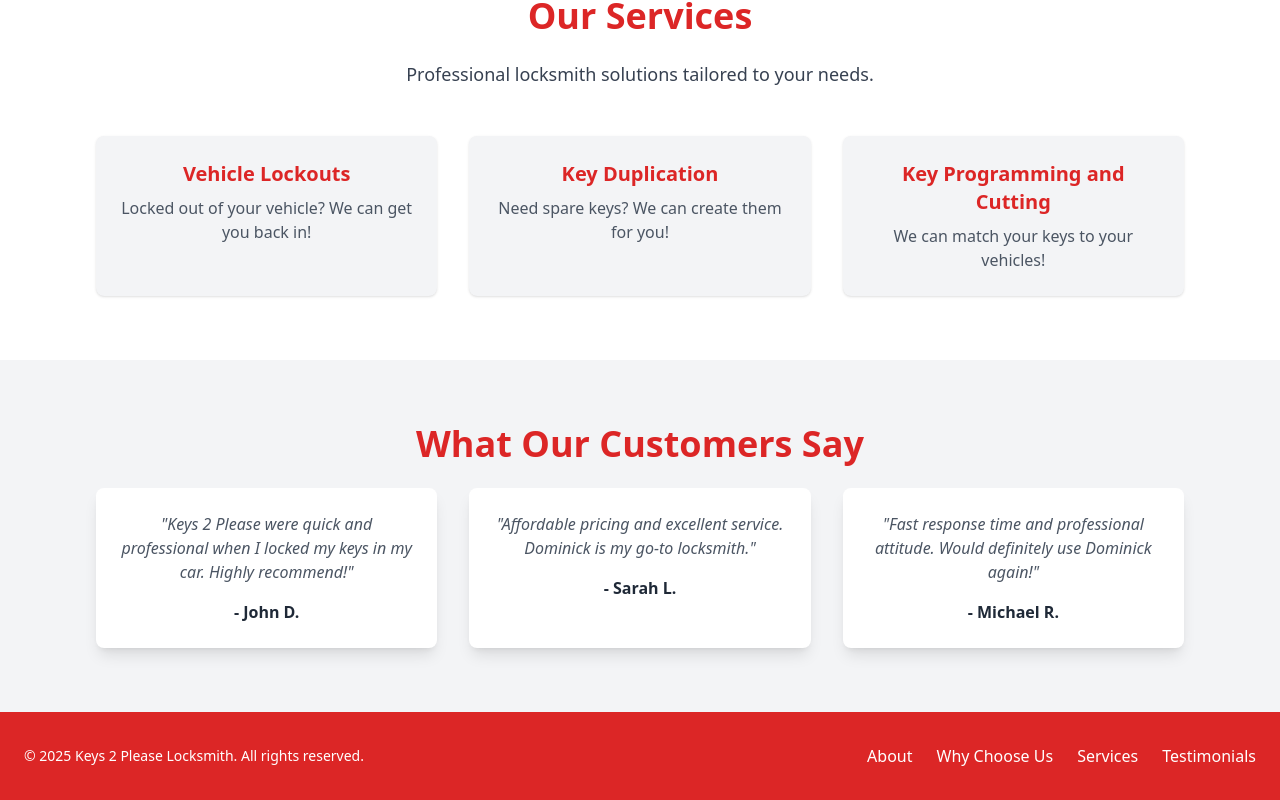
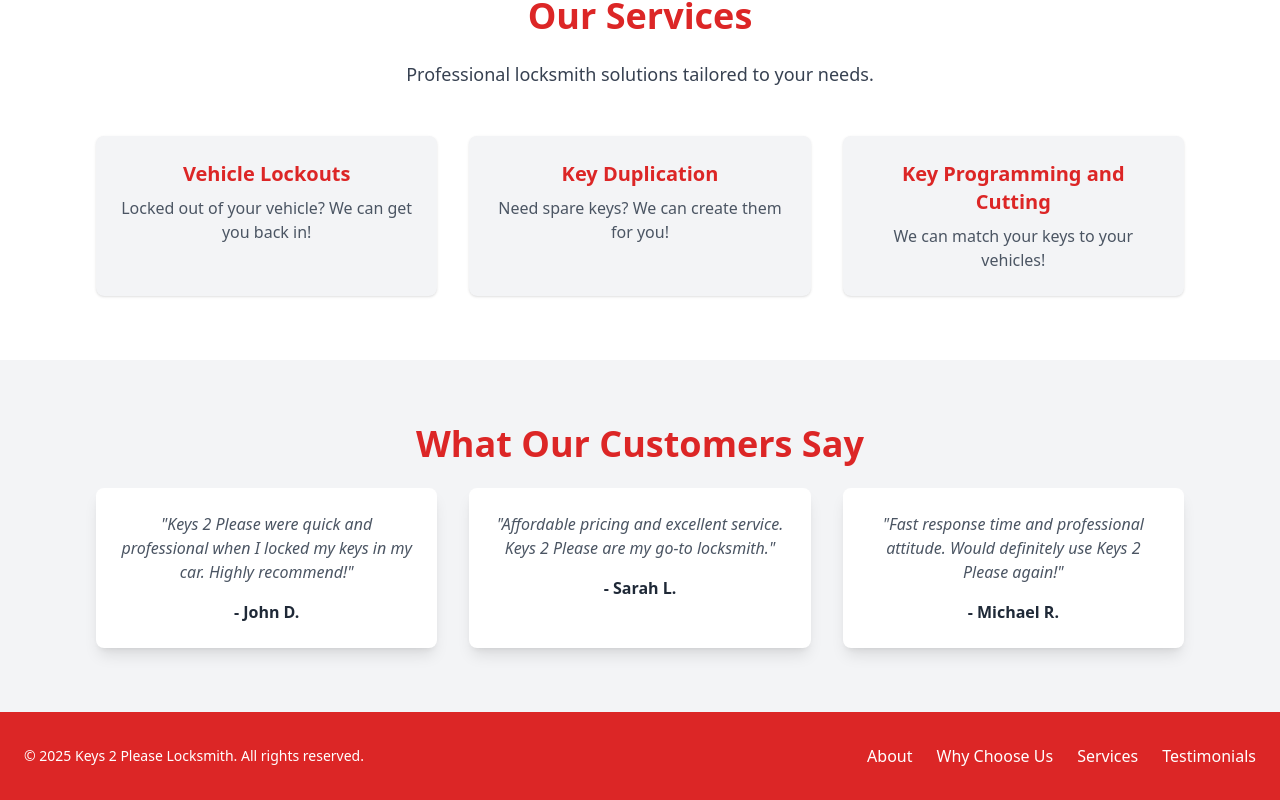
Before and after one commit to rathianmol/dominick_locksmith, a React (Vite) app: page / in a window 1280 px wide. Shown: the part 968-1768 px from the top of the page. Built offline with nearby package versions, Linux system fonts and the light colour scheme.

Commit message:
fixing up testimonial's component contents.

```diff
--- a/src/components/Testimonials.jsx
+++ b/src/components/Testimonials.jsx
@@ -14,13 +14,13 @@
             </div>
             <div className="bg-white p-6 rounded-lg shadow-lg">
               <p className="text-gray-600 italic">
-                "Affordable pricing and excellent service. Dominick is my go-to locksmith."
+                "Affordable pricing and excellent service. Keys 2 Please are my go-to locksmith."
               </p>
               <p className="text-gray-800 font-bold mt-4">- Sarah L.</p>
             </div>
             <div className="bg-white p-6 rounded-lg shadow-lg">
               <p className="text-gray-600 italic">
-                "Fast response time and professional attitude. Would definitely use Dominick again!"
+                "Fast response time and professional attitude. Would definitely use Keys 2 Please again!"
               </p>
               <p className="text-gray-800 font-bold mt-4">- Michael R.</p>
             </div>
```
